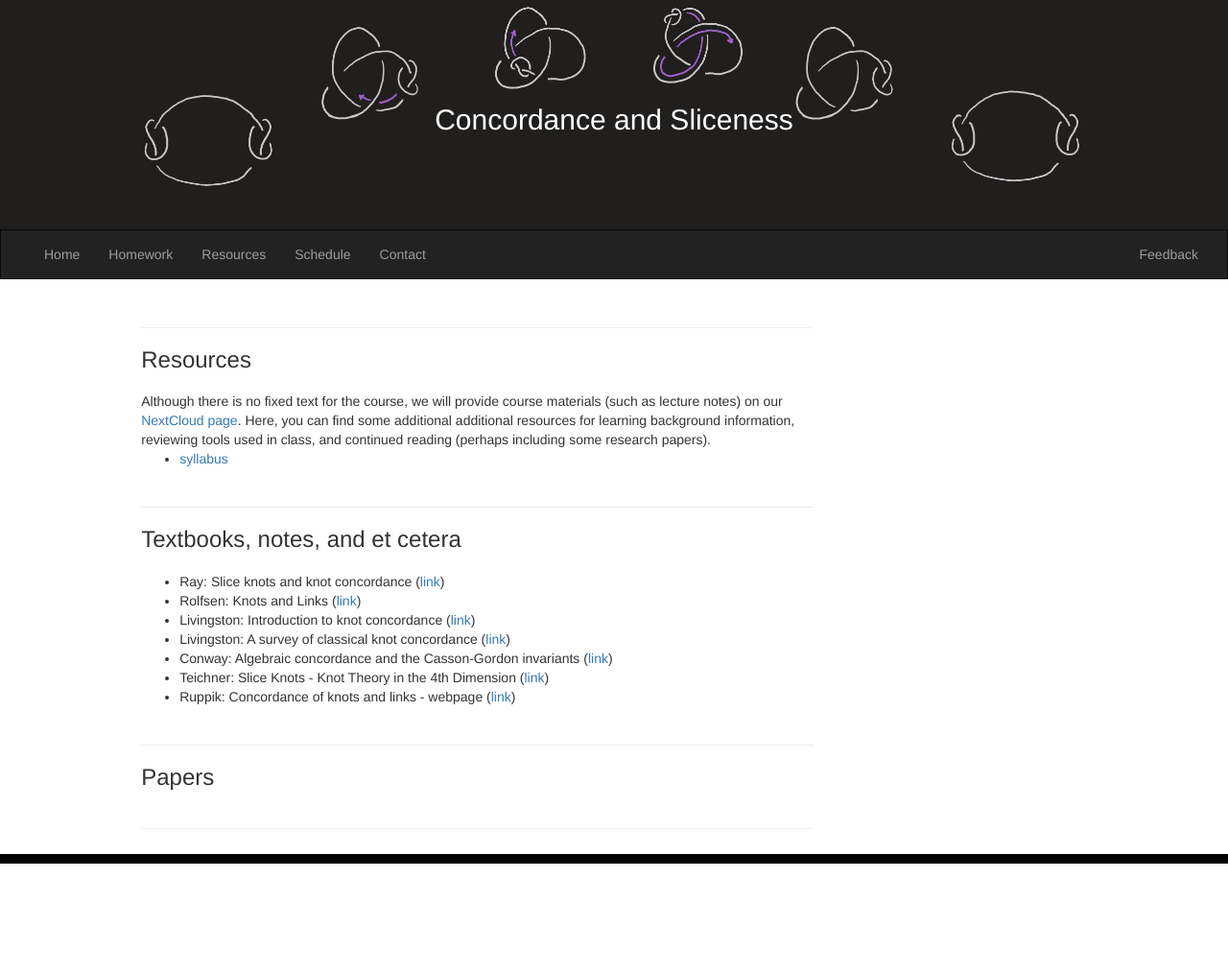
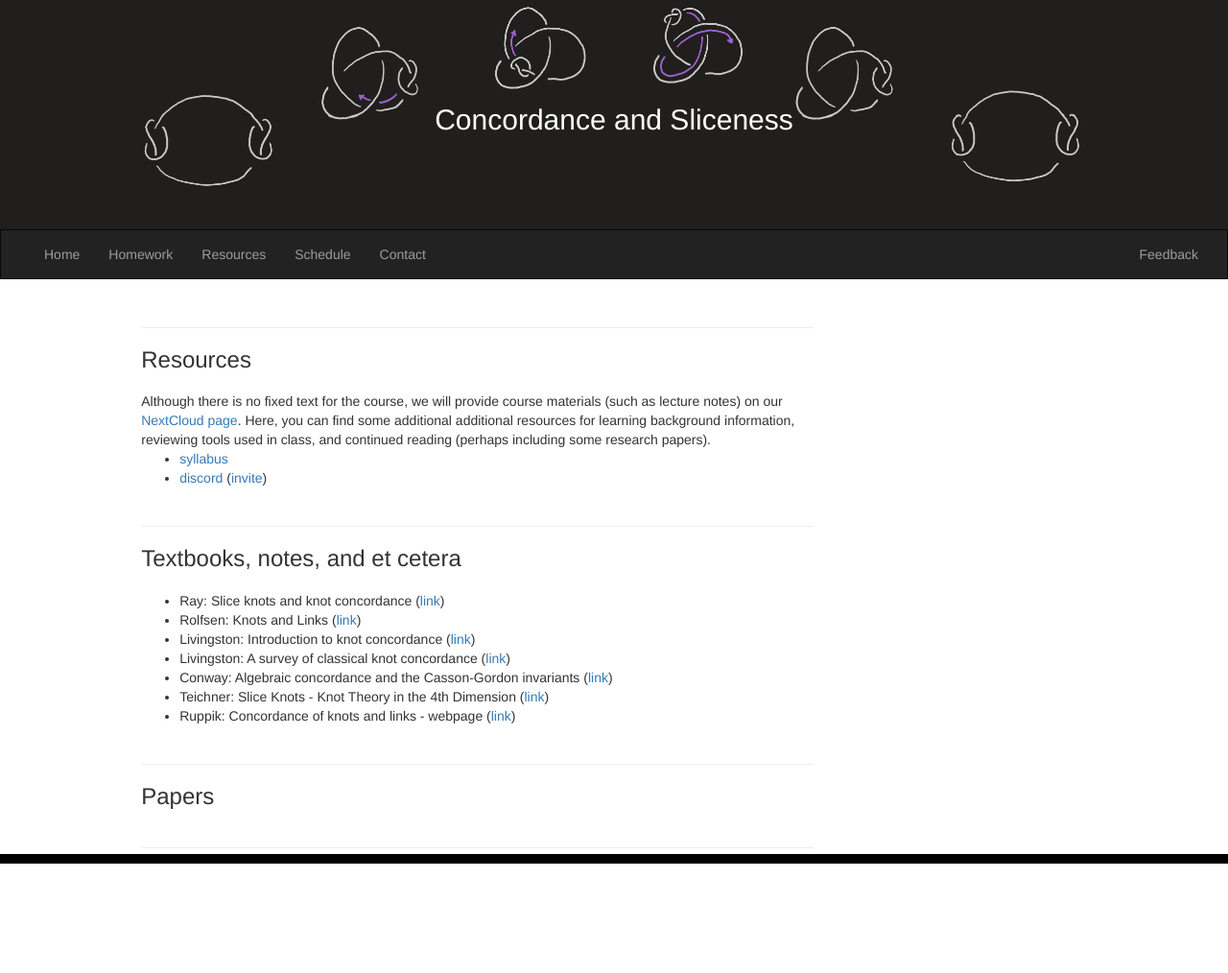
Before and after one commit to imsundberg/concordance, a Jekyll site: the page built from resources/index.html, in a window 1280 px wide. Shown: the whole page at 96% size. Built offline with Jekyll 4.4.1, drawn with Linux system fonts in a browser that asks for light colours.

Commit message:
Update index.html

```diff
--- a/resources/index.html
+++ b/resources/index.html
@@ -21,6 +21,7 @@ title: Resources
 				Although there is no fixed text for the course, we will provide course materials (such as lecture notes) on our <a href="https://nextcloud.mpim-bonn.mpg.de/s/d7jwzTGgP4iYNMM">NextCloud page</a>. Here, you can find some additional additional resources for learning background information, reviewing tools used in class, and continued reading (perhaps including some research papers).
 				<ul>
 					<li><a href="https://imsundberg.github.io/concordance/files/Syllabus.pdf">syllabus</a></li>
+					<li><a href="https://discord.com/api/webhooks/1091274976927154178/6Orb4lk9ZD6RM4AVSmN-xDFXDLpiTwxeX_S_gr9IUbWYm2dA9v-Qo9xDFWqDzis2SCq0">discord</a> (<a href="https://discord.gg/UzbTN6AxX4">invite</a>)</li>
 				</ul>
 			</div>
 		</div>
```
